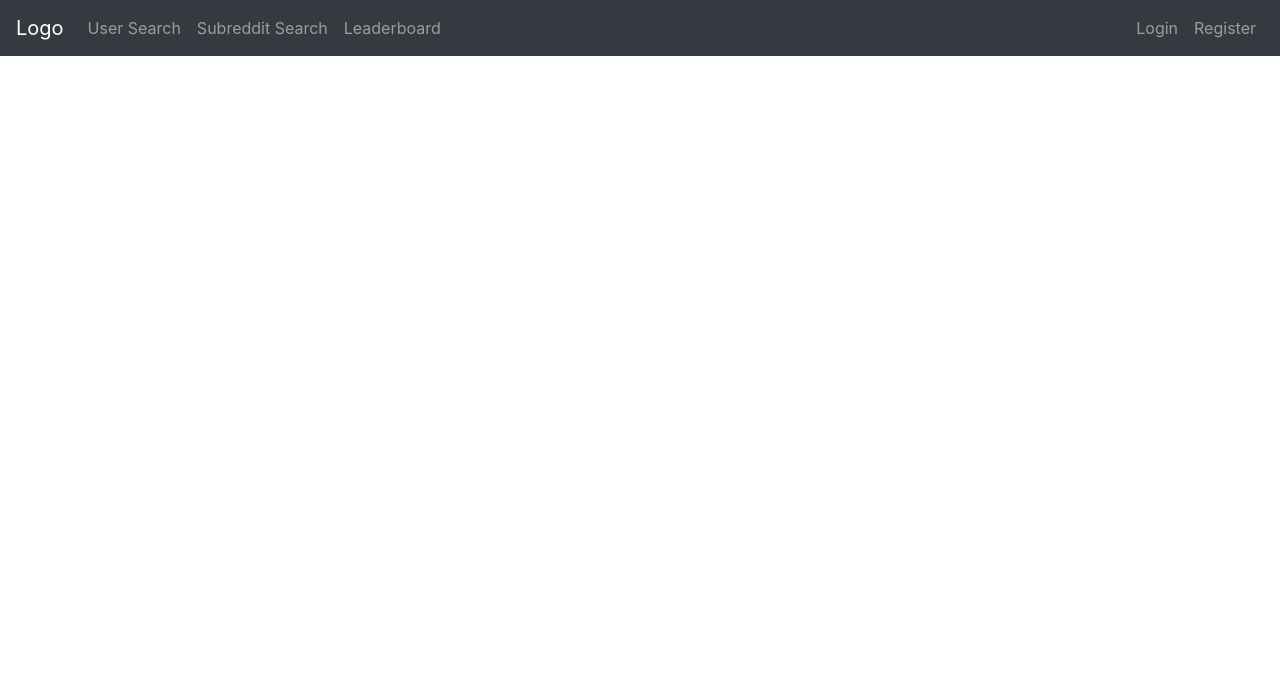
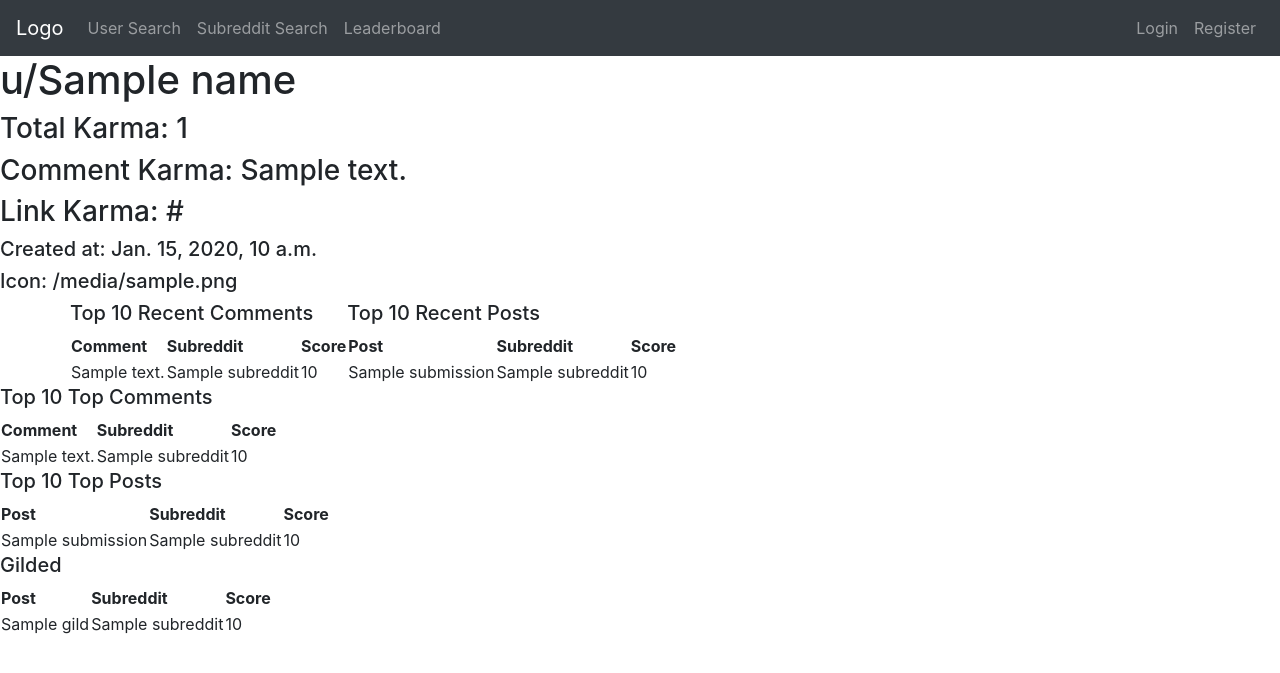
Before and after one commit to RohanK6/RedditStats, a Django app: template stats/templates/stats/dashboard.html in a window 1280 px wide. Shown: the top 673 px of the page. Run offline with Django 3.2, Linux system fonts and the light colour scheme; the template is opened without the code that fills it: most values are stand-ins (such as "Sample title", 1, 10 or a date in 2020); some libraries are stand-ins or nearby versions.

Commit message:
Display all information on dashboard - no styling yet

```diff
--- a/stats/templates/stats/dashboard.html
+++ b/stats/templates/stats/dashboard.html
@@ -1 +1,103 @@
 {% extends 'stats/base.html' %}
+
+{% block content %}
+<h1> u/{{ name}} </h1>
+<h3> Total Karma: {{ total_karma }} </h3>
+<h3> Comment Karma: {{ comment_karma }} </h3>
+<h3> Link Karma: {{ link_karma }} </h3>
+
+<h5> Created at: {{ created_utc }} </h5>
+<h5> Icon: {{ icon_img }} </h5>
+
+<div class="container">
+    <div class="row">
+        <div class="col-xs-6">
+            <h5> Top 10 Recent Comments </h5>
+            <table>
+                <tr>
+                    <th> Comment </th>
+                    <th> Subreddit </th>
+                    <th> Score </th>
+                </tr>
+                {% for comment in new_comments %}
+                    <tr>
+                    <td> {{ comment.body }} </td>
+                        <td> {{ comment.subreddit }} </td>
+                        <td> {{ comment.score }} </td>
+                    </tr>
+                {% endfor %}
+            </table>
+        </div>
+        <div class="col-xs-6">
+            <h5> Top 10 Recent Posts </h5>
+            <table>
+                <tr>
+                    <th> Post </th>
+                    <th> Subreddit </th>
+                    <th> Score </th>
+                </tr>
+                {% for submission in new_submissions %}
+                    <tr>
+                    <td> {{ submission.title }} </td>
+                        <td> {{ submission.subreddit }} </td>
+                        <td> {{ submission.score }} </td>
+                    </tr>
+                {% endfor %}
+            </table>
+        </div>
+    </div>
+</div>
+
+
+
+
+
+<h5> Top 10 Top Comments </h5>
+<table>
+    <tr>
+        <th> Comment </th>
+        <th> Subreddit </th>
+        <th> Score </th>
+    </tr>
+    {% for comment in top_comments %}
+        <tr>
+           <td> {{ comment.body }} </td>
+            <td> {{ comment.subreddit }} </td>
+            <td> {{ comment.score }} </td>
+        </tr>
+    {% endfor %}
+</table>
+
+<h5> Top 10 Top Posts </h5>
+<table>
+    <tr>
+        <th> Post </th>
+        <th> Subreddit </th>
+        <th> Score </th>
+    </tr>
+    {% for submission in top_submissions %}
+        <tr>
+           <td> {{ submission.title }} </td>
+            <td> {{ submission.subreddit }} </td>
+            <td> {{ submission.score }} </td>
+        </tr>
+    {% endfor %}
+</table>
+
+<h5> Gilded </h5>
+<table>
+    <tr>
+        <th> Post </th>
+        <th> Subreddit </th>
+        <th> Score </th>
+    </tr>
+    {% for gild in gilded %}
+        <tr>
+           <td> {{ gild.title }} </td>
+            <td> {{ gild.subreddit }} </td>
+            <td> {{ gild.score }} </td>
+        </tr>
+    {% endfor %}
+</table>
+
+{% endblock %}
--- a/stats/views.py
+++ b/stats/views.py
@@ -72,5 +72,5 @@ def account_logout(request):
 
 @login_required
 def dashboard(request):
-    print(request.user.reddit_username)
-    return render(request, 'stats/dashboard.html')
+    context = reddit.user_overview(request.user.reddit_username)
+    return render(request, 'stats/dashboard.html', context)
```
Also changed, not shown: stats/reddit.py (+19 -0 lines).
